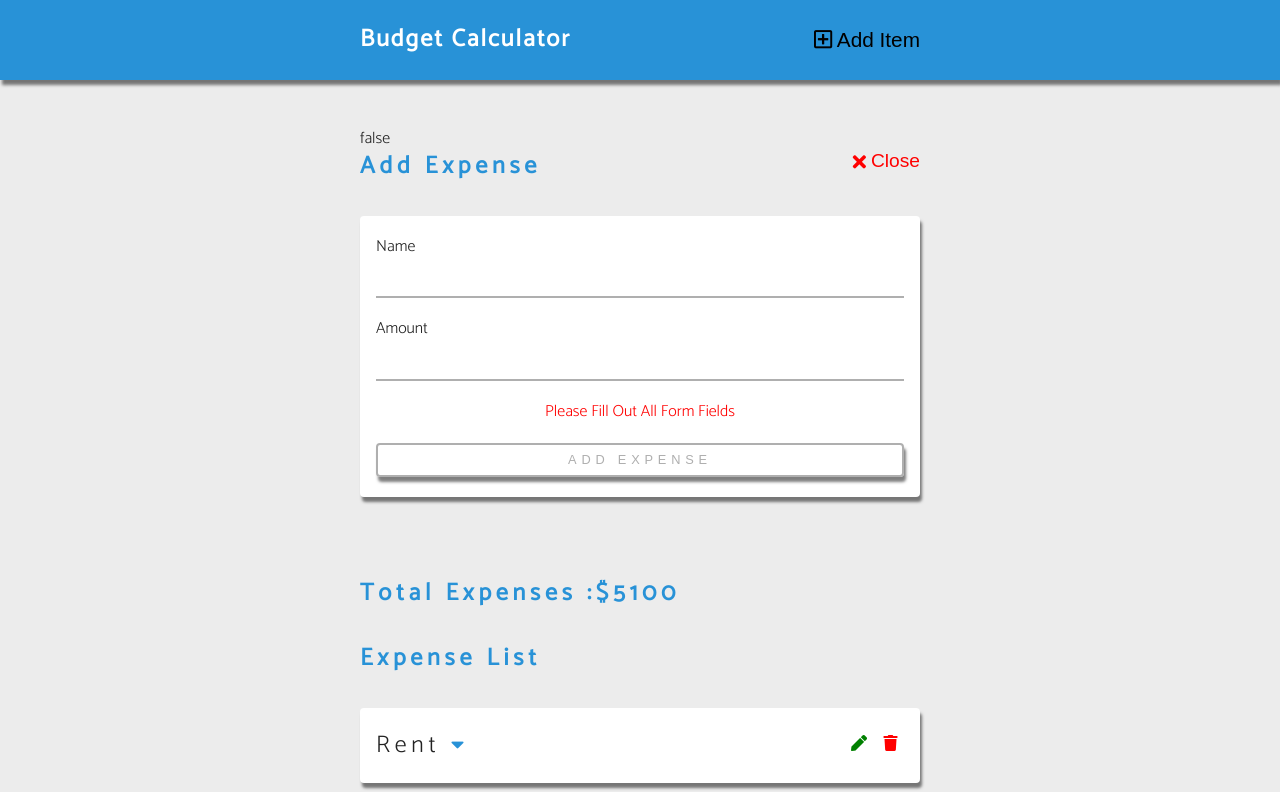
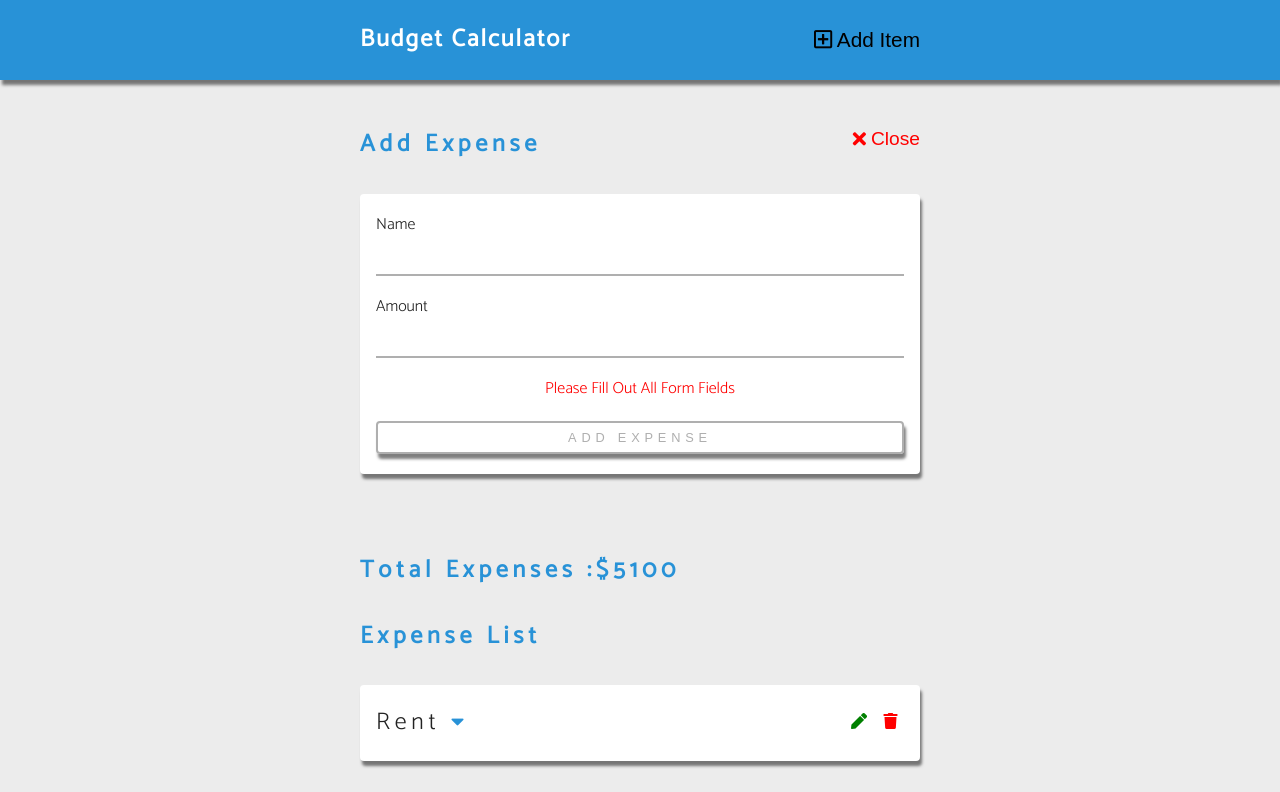
Before and after one commit to BeataJ/budget-calculator-svelte, a Svelte app: page / in a window 1280 px wide. Shown: the top 792 px of the page. Built offline with nearby package versions, Linux system fonts and the light colour scheme.

Commit message:
add to <ExpenseForm /> isEditing

```diff
--- a/src/App.svelte
+++ b/src/App.svelte
@@ -44,8 +44,7 @@
 
 <Navbar />
 <main class="content">
-  {isEditing}
-  <ExpenseForm {addExpense} name={setName} amount={setAmount} />
+  <ExpenseForm {addExpense} name={setName} amount={setAmount} {isEditing} />
   <Totals title="total expenses" {total} />
   <ExpenseList {expenses} />
   <button
```
